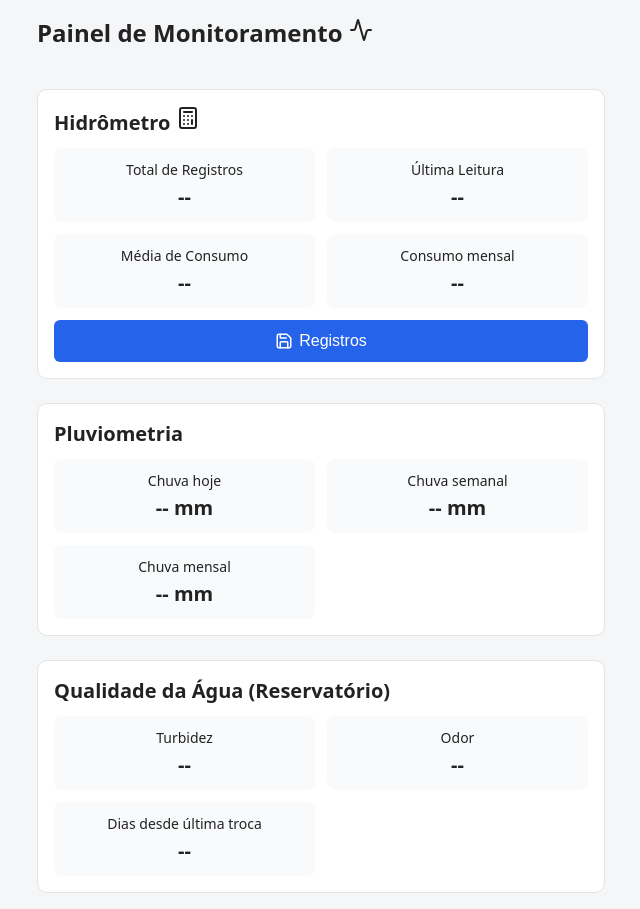
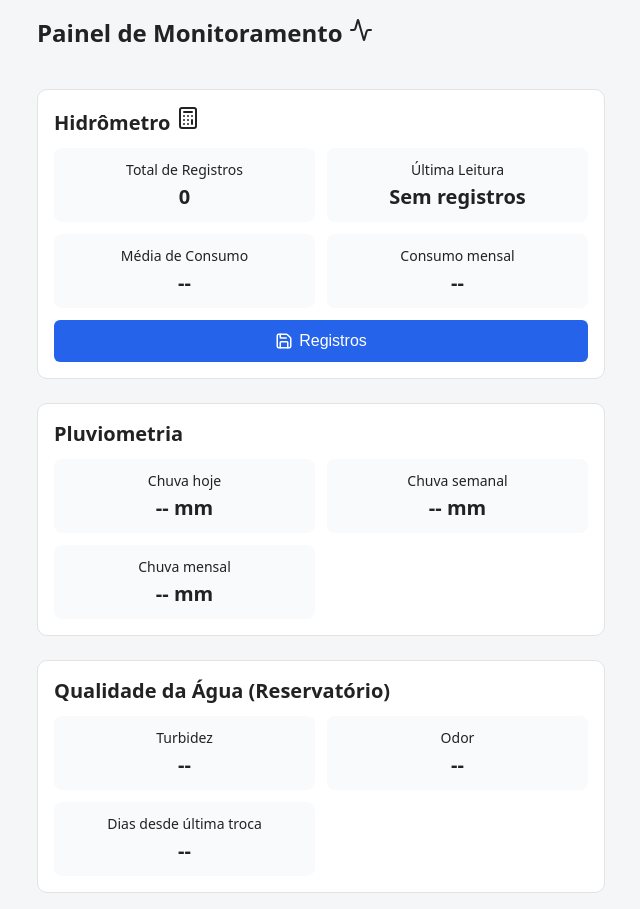
Before and after one commit to demetriotorgan/hidroApp-FrontEnd, a React (Vite) app: page / in a window 1280 px wide. Shown: the whole page, without its empty margins (319-959 px from the left). Built offline with nearby package versions, Linux system fonts and the light colour scheme; no server answers.

Commit message:
metricasHidrometro01

```diff
--- a/src/components/CardResumoHidrometro.jsx
+++ b/src/components/CardResumoHidrometro.jsx
@@ -3,7 +3,11 @@ import { Trash2 } from "lucide-react";
 
 function CardResumoHidrometro({ id, data, horario, leitura, obs, onDelete }) {
 
-  const dataFormatada = new Date(data).toLocaleDateString("pt-BR");
+  function formatarData(data) {
+  return new Date(data).toLocaleDateString("pt-BR", {
+    timeZone: "UTC"
+  });
+}
 
   const confirmarExclusao = () => {
     const confirmar = window.confirm("Tem certeza que deseja excluir este registro?");
@@ -27,7 +31,7 @@ function CardResumoHidrometro({ id, data, horario, leitura, obs, onDelete }) {
         </button>
       </div>
 
-      <p><strong>Data:</strong> {dataFormatada}</p>
+      <p><strong>Data:</strong> {formatarData(data)}</p>
       <p><strong>Horário:</strong> {horario}</p>
       <p><strong>Leitura:</strong> {leitura}</p>
       <p><strong>Observação:</strong> {obs}</p>
--- a/src/hooks/useFormHidrometro.js
+++ b/src/hooks/useFormHidrometro.js
@@ -3,7 +3,12 @@ import api from "../services/api";
 
 function getDataAtual() {
   const agora = new Date();
-  return agora.toISOString().split("T")[0];
+
+  const ano = agora.getFullYear();
+  const mes = String(agora.getMonth() + 1).padStart(2, "0");
+  const dia = String(agora.getDate()).padStart(2, "0");
+
+  return `${ano}-${mes}-${dia}`;
 }
 
 function getHoraAtual() {
--- a/src/pages/Dashboard.jsx
+++ b/src/pages/Dashboard.jsx
@@ -2,11 +2,15 @@ import { ActivityIcon, Calculator, Save } from "lucide-react";
 import useHidrometros from "../hooks/useHidrometros";
 import './Dashboard.css'
 import { useNavigate } from "react-router-dom";
+import { totalDeRegistros, dataUltimoRegistro } from "../services/hidrometroService";
 
 function Dashboard() {
 
   const { dados, loading } = useHidrometros();
   const navigate = useNavigate();
+
+  const registrosCadastrados = totalDeRegistros(dados);
+  const ultimaData = dataUltimoRegistro(dados);
 
   if (loading) {
     return <p>Carregando dashboard...</p>;
@@ -26,12 +30,12 @@ function Dashboard() {
 
           <div className="dashboard-card">
             <p>Total de Registros</p>
-            <h3>--</h3>
+            <h3>{registrosCadastrados}</h3>
           </div>
 
           <div className="dashboard-card">
             <p>Última Leitura</p>
-            <h3>--</h3>
+            <h3> {ultimaData || "Sem registros"}</h3>
           </div>
 
           <div className="dashboard-card">
--- /dev/null
+++ b/src/services/hidrometroService.js
@@ -0,0 +1,18 @@
+
+export function totalDeRegistros(dados) {
+  if (!dados || dados.length === 0) {
+    return 0;
+  }
+
+  return dados.length;
+}
+
+export function dataUltimoRegistro(dados) {
+  if (!dados || dados.length === 0) {
+    return null;
+  }
+
+  return new Date(dados[0].data).toLocaleDateString("pt-BR", {
+    timeZone: "UTC"
+  });
+}
```
